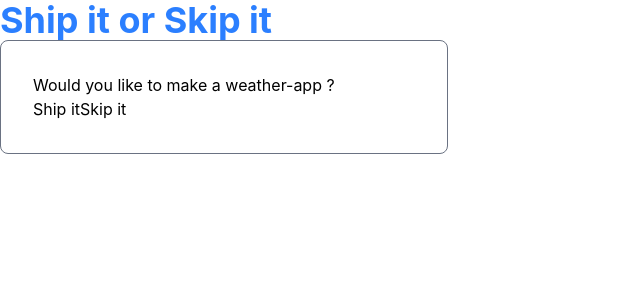
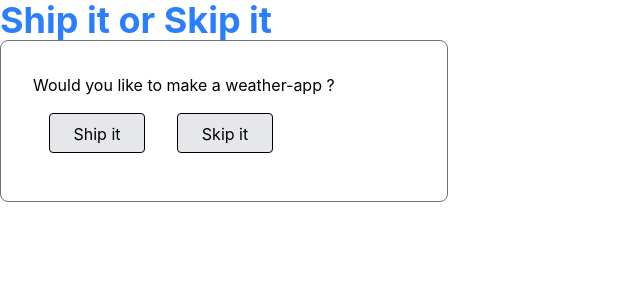
Before and after one commit to akisha-dev/Ship-it, a React (Vite) app: page / in a window 1280 px wide. Shown: the top 300 px of the page, without its empty margins (0-640 px from the left). Built offline with nearby package versions, Linux system fonts and the light colour scheme.

Commit message:
added reusable button component

```diff
--- a/src/App.jsx
+++ b/src/App.jsx
@@ -5,6 +5,11 @@ const projectIdeas = [
   'Tic-tac-toe',
   'rock-paper-scissors'
 ]
+function Button({children}){
+  return <button className="text-arial border rounded-sm w-24 h-10 m-4 p-2 bg-gray-200">
+    {children}</button>
+
+}
 function App(){
   return(
     <>
@@ -12,9 +17,9 @@ function App(){
     <div className ="card p-8  bg-white max-w-md border border-gray-500 rounded-lg" >
 
   <p>Would you like to make a {projectIdeas[0]} ?</p>
+   <Button>Ship it</Button>
+   <Button>Skip it</Button>
 
-   <button>  Ship it</button>
-   <button>Skip it</button>
    </div>
 
     </>
```
